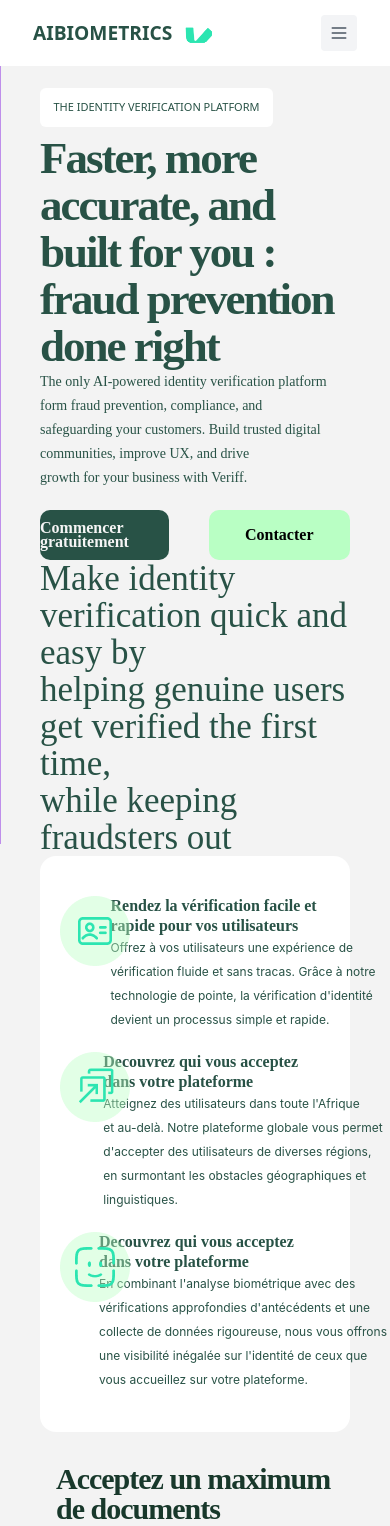
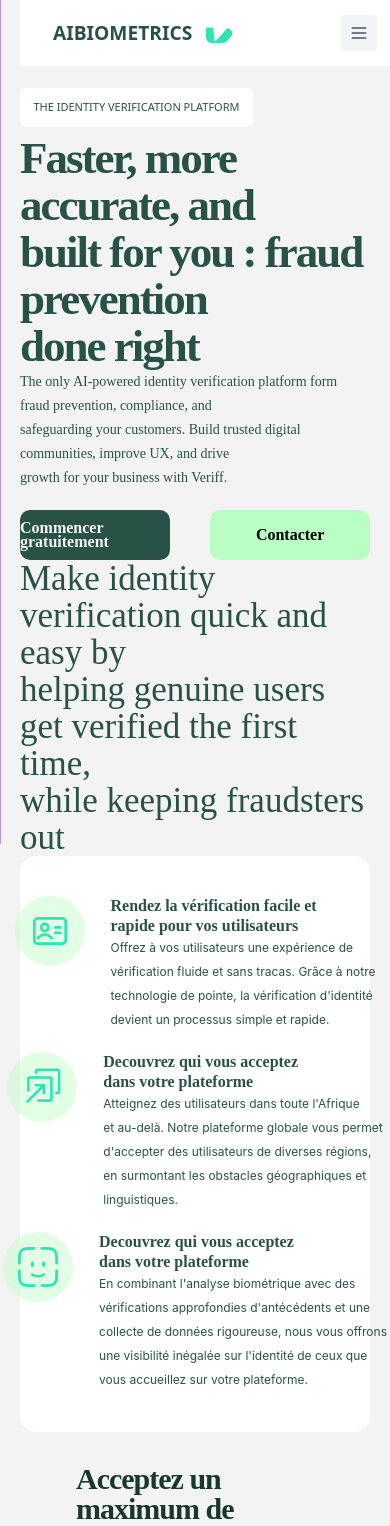
Before and after one commit to chrisvaldes/sekure-site, a React (Create React App) app: page / in a window 390 px wide. Shown: the top 1526 px of the page. Built offline with nearby package versions, Linux system fonts and the light colour scheme.

Commit message:
first change

```diff
--- a/src/Pages/Accueil/Accueil.jsx
+++ b/src/Pages/Accueil/Accueil.jsx
@@ -16,14 +16,14 @@ import world from "../../images/world-bg.png";
 
 export default function Accueil() {
   return (
-    <div className=''>
+    <div className='mx-5'>
       <div className=' '>
 
         <section>
           <NavBar />
         </section>
 
-        <section class="main-section pt-20 px-10  w-full">
+        <section class="main-section pt-20 w-full">
           <div class="w-full" >
             <div class="w-full">
               <div class="flex identity-button">
@@ -57,11 +57,8 @@ export default function Accueil() {
           {/* Grid section */}
           <div class='w-full'>
             <div class="w-full grid grid-cols-1 sm:grid-cols-1 md:grid-cols-2 lg:grid-cols-3 rounded-2xl bg-white items-center justify-center gap-y-5 py-10 px-5">
-              <div class="relative flex items-center justify-center">
-                <div class="absolute top-0 left-0">
-                  <img src={image3} alt=""/>
-                </div>
-                <div class="text-left pl-24 sm:pl-0 md:pl-16 lg:pl-20">
+              <div class="flex items-center justify-center">
+                <div class=" relative text-left pl-24 sm:pl-0 md:pl-16 lg:pl-20">
                   <h4 className='section-card1-title'>
                     Rendez la vérification facile et <br />rapide pour vos utilisateurs
                   </h4>
@@ -71,13 +68,11 @@ export default function Accueil() {
                     technologie de pointe, la vérification d'identité <br />
                     devient un processus simple et rapide.
                   </p>
+                  <img src={image3} alt="" className='absolute top-0 -left-3 pl-4 section-card1-image'/>
                 </div>
               </div>
-              <div class="relative flex items-center justify-center">
-                <div class="absolute top-0 left-0">
-                  <img src={image2} alt=""/>
-                </div>
-                <div class="text-left pl-24 sm:pl-0 md:pl-16 lg:pl-20">
+              <div class="flex items-center justify-center">
+                <div class="relative text-left pl-24 sm:pl-0 md:pl-16 lg:pl-20">
                   <h4 className='section-card1-title'>
                   Decouvrez qui vous acceptez <br /> dans votre plateforme
                   </h4>
@@ -88,13 +83,11 @@ export default function Accueil() {
                   en surmontant les obstacles géographiques et <br />
                   linguistiques.
                   </p>
+                  <img src={image2} alt="" className='absolute top-0 -left-3 pl-4 section-card1-image'/>
                 </div>
               </div>
               <div class="relative flex items-center justify-center">
-                <div class="absolute top-0 left-0">
-                  <img src={image1} alt=""/>
-                </div>
-                <div class="text-left pl-24 sm:pl-0 md:pl-16 lg:pl-20">
+                <div class="relative text-left pl-24 sm:pl-0 md:pl-16 lg:pl-20">
                   <h4 className='section-card1-title'>
                   Decouvrez qui vous acceptez <br />
                   dans votre plateforme
@@ -106,6 +99,7 @@ export default function Accueil() {
                   une visibilité inégalée sur l'identité de ceux que <br />
                   vous accueillez sur votre plateforme.
                   </p>
+                  <img src={image1} alt="" className='absolute top-0 -left-3 pl-4 section-card1-image'/>
                 </div>
               </div>
             </div>
--- a/src/index.css
+++ b/src/index.css
@@ -253,9 +253,21 @@ nav .nav-items .nav-item {
   text-wrap: nowrap;
 
 }
-@media (max-width:480px) {
+@media (max-width:1023.27px) {
   .section-card1-image{
-    left: 1rem;
+    left: -1rem;
+  }
+}
+
+@media (max-width:765.82px) {
+  .section-card1-image{
+    left: -5rem;
+  }
+}
+
+@media (max-width:639.27px) {
+  .section-card1-image{
+    left: 0;
   }
 }
 
```
